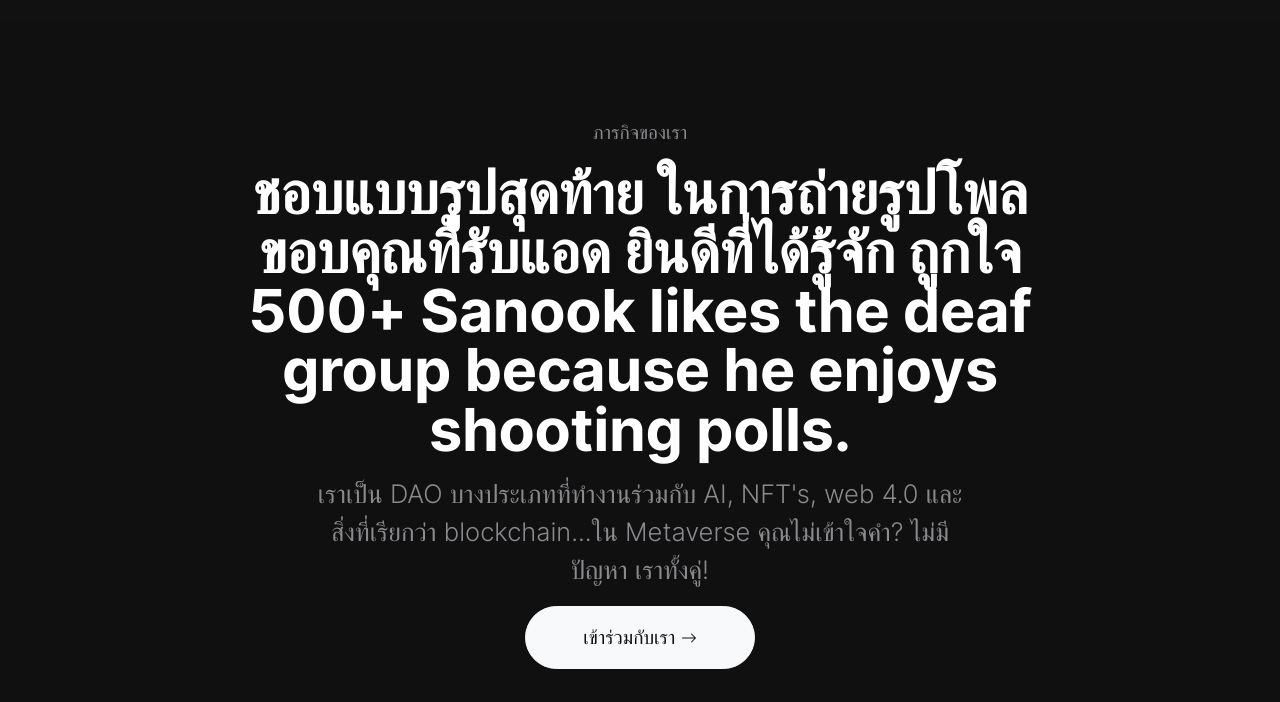
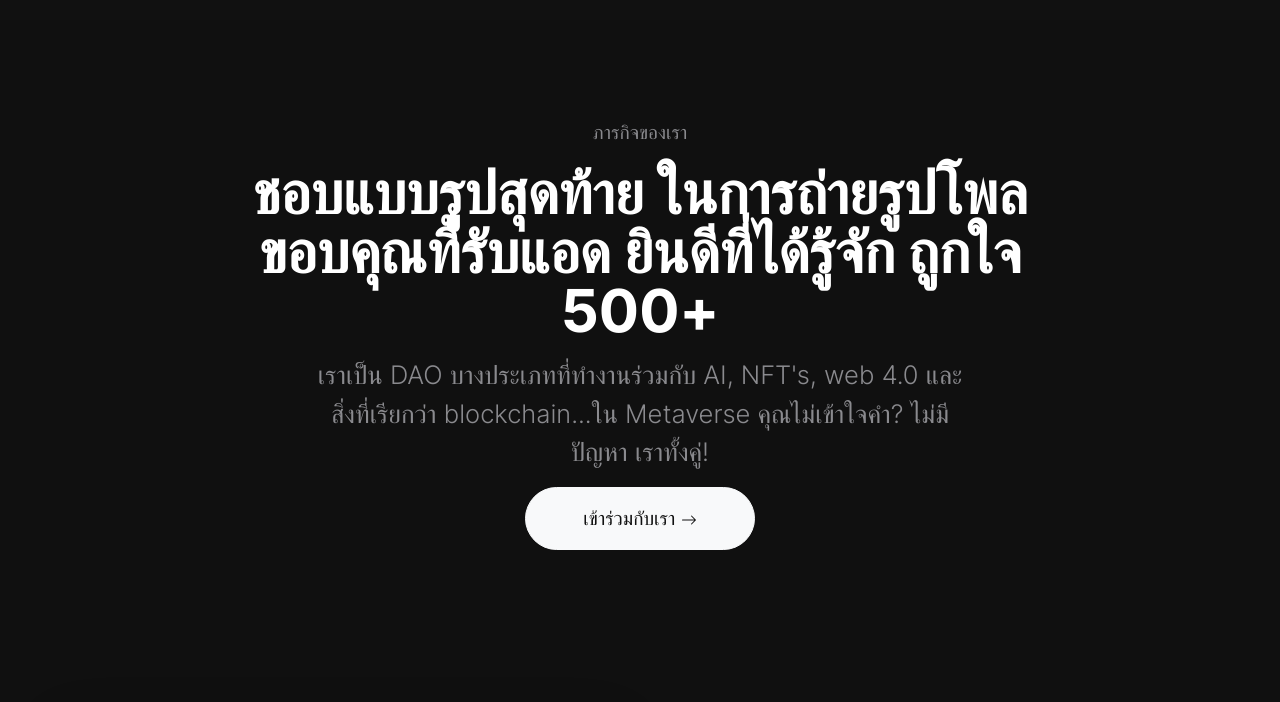
Before and after one commit to koaexol2014/RUEDET2023, a plain HTML site: page index.html in a window 1280 px wide. Shown: the part 98-800 px from the top of the page. Drawn offline with Linux system fonts and the light colour scheme.

Commit message:
Ae index.html
Signed-off-by: RUEDET <108109705+koaexol2014@users.noreply.github.com>

```diff
--- a/index.html
+++ b/index.html
@@ -110,7 +110,6 @@
       <h6 class="display-huge mt-3 mb-3 lh-1">ชอบแบบรูปสุดท้าย ในการถ่ายรูปโพล
         ขอบคุณที่รับแอด ยินดีที่ได้รู้จัก
         ถูกใจ 500+
-        Sanook likes the deaf group because he enjoys shooting polls.
         </h6>
     </div>
     <div class="col-12 col-xl-8">
```
